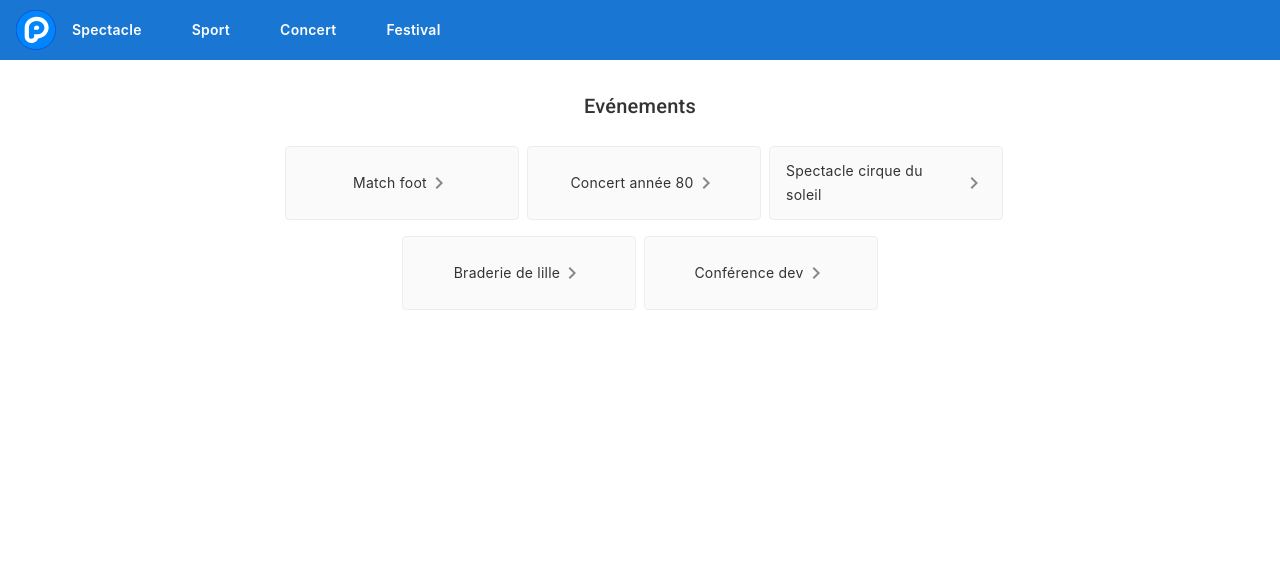
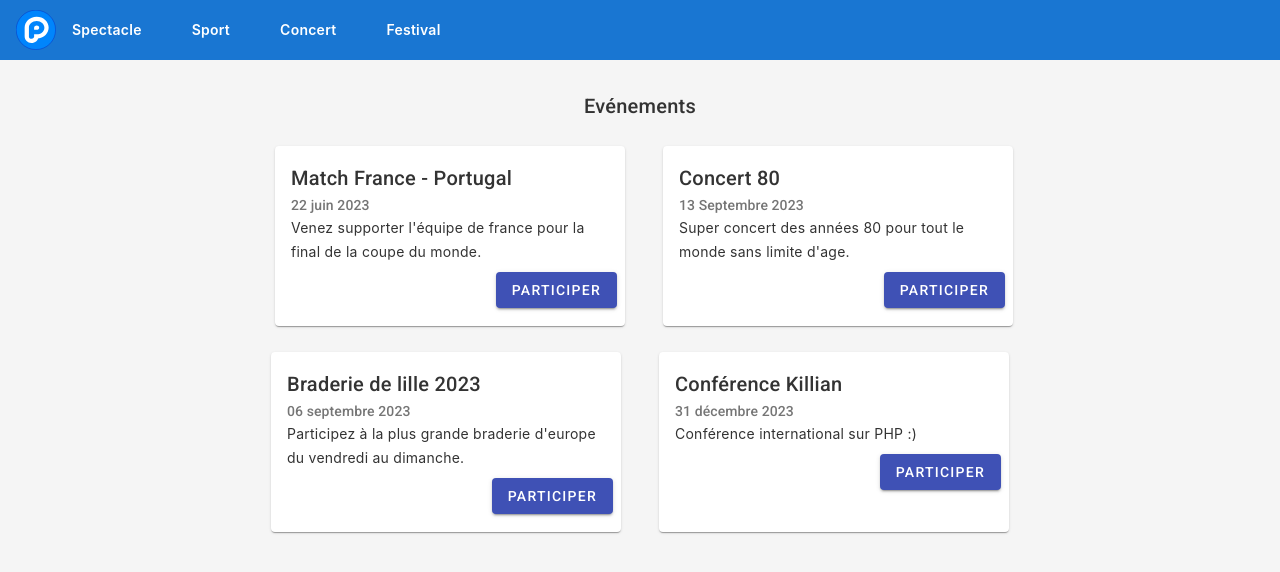
Before and after one commit to jrbox/party-event, an Angular app in the folder web-app/: page / in a window 1280 px wide. Shown: the top 572 px of the page. Built offline with nearby package versions, Linux system fonts and the light colour scheme.

Commit message:
[FEAT] Affichage des évenements par Card

```diff
--- a/web-app/src/app/app.component.html
+++ b/web-app/src/app/app.component.html
@@ -1,6 +1,8 @@
 <style>
   :host {
-    font-family: -apple-system, BlinkMacSystemFont, "Segoe UI", Roboto, Helvetica, Arial, sans-serif, "Apple Color Emoji", "Segoe UI Emoji", "Segoe UI Symbol";
+    font-family: -apple-system, BlinkMacSystemFont, "Segoe UI", Roboto,
+      Helvetica, Arial, sans-serif, "Apple Color Emoji", "Segoe UI Emoji",
+      "Segoe UI Symbol";
     font-size: 14px;
     color: #333;
     box-sizing: border-box;
@@ -42,7 +44,7 @@
     margin: 0 16px;
   }
 
-  .toolbar-item{
+  .toolbar-item {
     padding-right: 50px;
   }
 
@@ -73,23 +75,14 @@
     flex-wrap: wrap;
     justify-content: center;
     margin-top: 16px;
+    column-gap: 30px;
+    row-gap: 10px;
   }
 
   .card {
-    all: unset;
-    border-radius: 4px;
-    border: 1px solid #eee;
-    background-color: #fafafa;
-    height: 40px;
-    width: 200px;
-    margin: 0 8px 16px;
-    padding: 16px;
-    display: flex;
-    flex-direction: row;
-    justify-content: center;
-    align-items: center;
     transition: all 0.2s ease-in-out;
     line-height: 24px;
+    margin: 0 8px 16px;
   }
 
   .card-container .card:not(:last-child) {
@@ -105,29 +98,10 @@
     cursor: pointer;
   }
 
-  .card-container .card:not(.highlight-card):hover {
+  .card-container .card:hover {
     transform: translateY(-3px);
     box-shadow: 0 4px 17px rgba(0, 0, 0, 0.35);
   }
-
-  .card-container .card:not(.highlight-card):hover .material-icons path {
-    fill: rgb(105, 103, 103);
-  }
-
-  .card.highlight-card {
-    background-color: #1976d2;
-    color: white;
-    font-weight: 600;
-    border: none;
-    width: auto;
-    min-width: 30%;
-    position: relative;
-  }
-
-  .card.card.highlight-card span {
-    margin-left: 60px;
-  }
-
 
   a,
   a:visited,
@@ -142,8 +116,7 @@
 
   /* Responsive Styles */
   @media screen and (max-width: 767px) {
-
-    .card-container>*:not(.circle-link),
+    .card-container > *:not(.circle-link),
     .terminal {
       width: 100%;
     }
@@ -170,45 +143,37 @@
 </div>
 
 <div class="content" role="main">
-
   <!-- Evenements -->
   <h2>Evénements</h2>
 
   <div class="card-container">
-
-    <div class="card">
-      <span>Match foot</span>
-      <svg class="material-icons" xmlns="http://www.w3.org/2000/svg" width="24" height="24" viewBox="0 0 24 24">
-        <path d="M10 6L8.59 7.41 13.17 12l-4.58 4.59L10 18l6-6z" />
-      </svg>
-    </div>
-
-    <div class="card">
-      <span>Concert année 80</span>
-      <svg class="material-icons" xmlns="http://www.w3.org/2000/svg" width="24" height="24" viewBox="0 0 24 24">
-        <path d="M10 6L8.59 7.41 13.17 12l-4.58 4.59L10 18l6-6z" />
-      </svg>
-    </div>
-
-    <div class="card">
-      <span>Spectacle cirque du soleil</span>
-      <svg class="material-icons" xmlns="http://www.w3.org/2000/svg" width="24" height="24" viewBox="0 0 24 24">
-        <path d="M10 6L8.59 7.41 13.17 12l-4.58 4.59L10 18l6-6z" />
-      </svg>
-    </div>
-
-    <div class="card">
-      <span>Braderie de lille</span>
-      <svg class="material-icons" xmlns="http://www.w3.org/2000/svg" width="24" height="24" viewBox="0 0 24 24">
-        <path d="M10 6L8.59 7.41 13.17 12l-4.58 4.59L10 18l6-6z" />
-      </svg>
-    </div>
-
-    <div class="card">
-      <span>Conférence dev</span>
-      <svg class="material-icons" xmlns="http://www.w3.org/2000/svg" width="24" height="24" viewBox="0 0 24 24">
-        <path d="M10 6L8.59 7.41 13.17 12l-4.58 4.59L10 18l6-6z" />
-      </svg>
-    </div>
-
+    <app-event-card
+      class="card"
+      title="Match France - Portugal"
+      subtitle="22 juin 2023"
+      description="Venez supporter l'équipe de france pour la final de la coupe du monde."
+    >
+    </app-event-card>
+    <app-event-card
+      class="card"
+      title="Concert 80"
+      subtitle="13 Septembre 2023"
+      description="Super concert des années 80 pour tout le monde sans limite d'age."
+    >
+    </app-event-card>
+    <app-event-card
+      class="card"
+      title="Braderie de lille 2023"
+      subtitle="06 septembre 2023"
+      description="Participez à la plus grande braderie d'europe du vendredi au dimanche."
+    >
+    </app-event-card>
+    <app-event-card
+      class="card"
+      title="Conférence Killian"
+      subtitle="31 décembre 2023"
+      description="Conférence international sur PHP :)"
+    >
+    </app-event-card>
   </div>
+</div>
--- a/web-app/src/app/app.component.ts
+++ b/web-app/src/app/app.component.ts
@@ -6,5 +6,5 @@ import { Component } from '@angular/core';
   styleUrls: ['./app.component.scss']
 })
 export class AppComponent {
-  title = 'web-app';
+  title = "web-app";
 }
--- /dev/null
+++ b/web-app/src/app/event-card/event-card.component.html
@@ -0,0 +1,12 @@
+<mat-card class="event-card">
+  <mat-card-header>
+    <mat-card-title>{{title}}</mat-card-title>
+    <mat-card-subtitle>{{subtitle}}</mat-card-subtitle>
+  </mat-card-header>
+  <mat-card-content>
+    <p>{{description}}</p>
+  </mat-card-content>
+  <mat-card-actions align="end">
+    <button mat-raised-button color="primary">PARTICIPER</button>
+  </mat-card-actions>
+</mat-card>
--- /dev/null
+++ b/web-app/src/app/event-card/event-card.component.scss
@@ -0,0 +1,5 @@
+.event-card
+{
+  width: 350px;
+  min-height: 180px;
+}
--- a/web-app/src/styles.scss
+++ b/web-app/src/styles.scss
@@ -1,4 +1,4 @@
 /* You can add global styles to this file, and also import other style files */
 
 html, body { height: 100%; }
-body { margin: 0; font-family: Roboto, "Helvetica Neue", sans-serif; }
+body { margin: 0; font-family: Roboto, "Helvetica Neue", sans-serif; background-color: #f5f5f5;}
```
Also changed, not shown: web-app/src/app/app.module.ts (+8 -2 lines), web-app/src/app/event-card/event-card.component.ts (added, +13 -0 lines).
